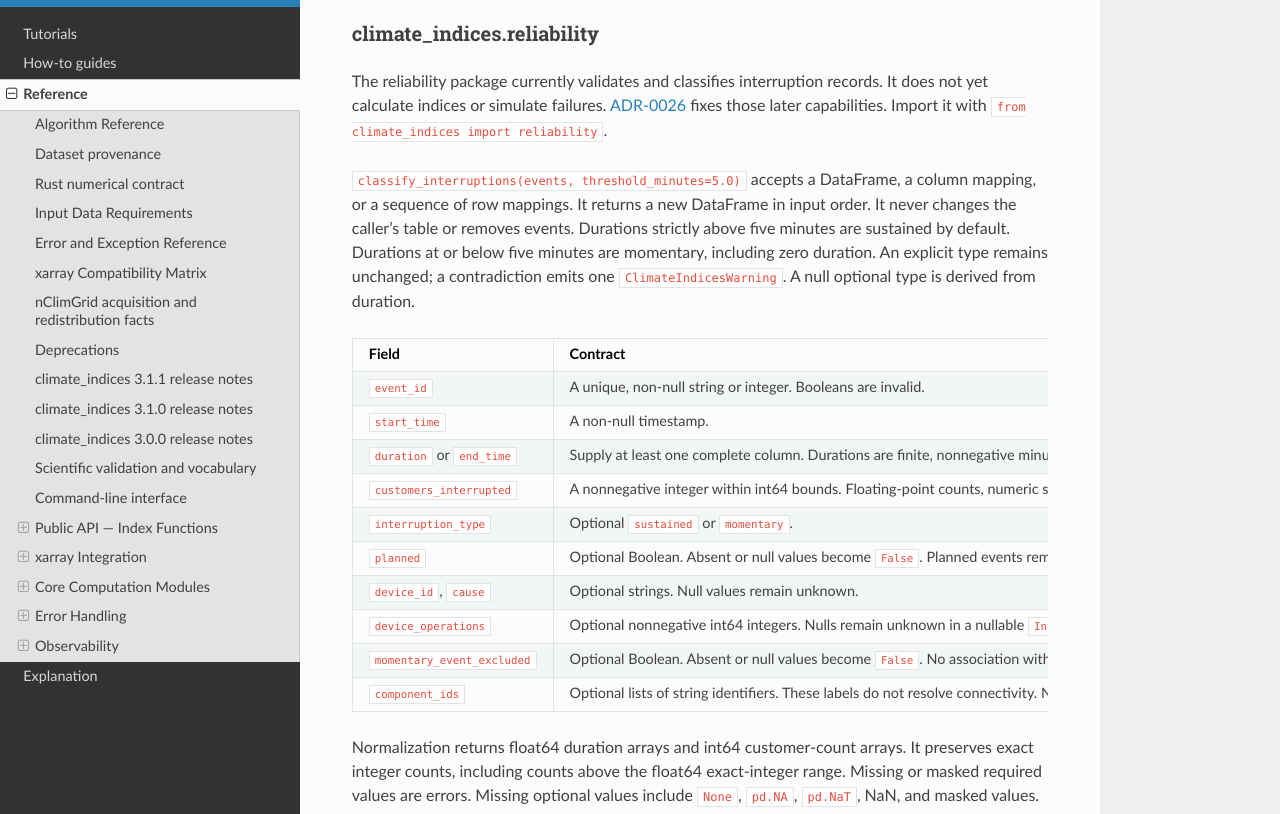
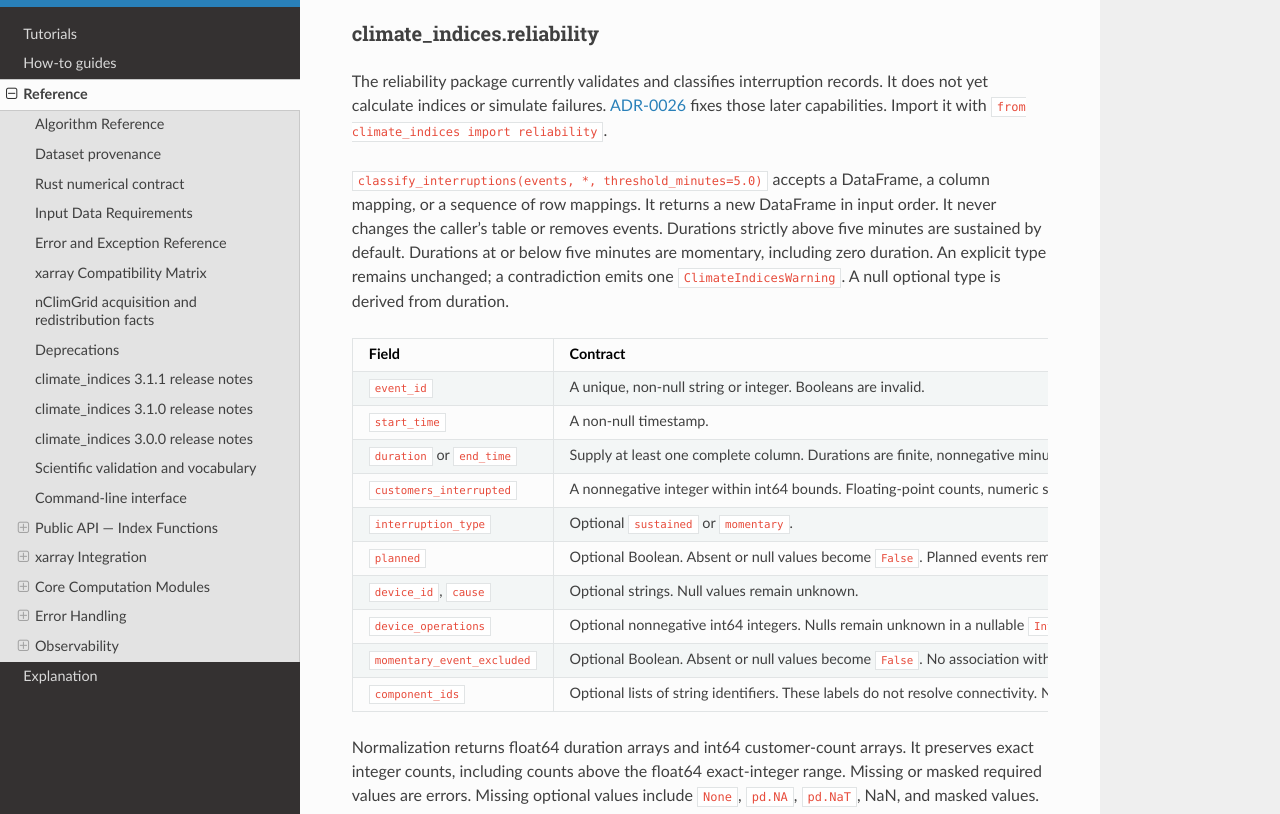
Before and after one commit to monocongo/climate_indices, a Sphinx documentation site: the page built from docs/reference.md, in a window 1280 px wide and 900 px high, scrolled down 3722 px, cut to the strip 86-900 px from the top of the window. Built offline with Sphinx 7.4.7 and the Read the Docs theme 3.1.0, drawn with Linux system fonts in a browser that asks for light colours.

```diff
--- a/docs/reference.md
+++ b/docs/reference.md
@@ -170,7 +170,7 @@ It does not yet calculate indices or simulate failures.
 [ADR-0026](adr/0026-reliability-module-api-and-conventions.md) fixes those later capabilities.
 Import it with `from climate_indices import reliability`.
 
-`classify_interruptions(events, threshold_minutes=5.0)` accepts a DataFrame,
+`classify_interruptions(events, *, threshold_minutes=5.0)` accepts a DataFrame,
 a column mapping, or a sequence of row mappings. It returns a new DataFrame
 in input order. It never changes the caller's table or removes events.
 Durations strictly above five minutes are sustained by default.
```
